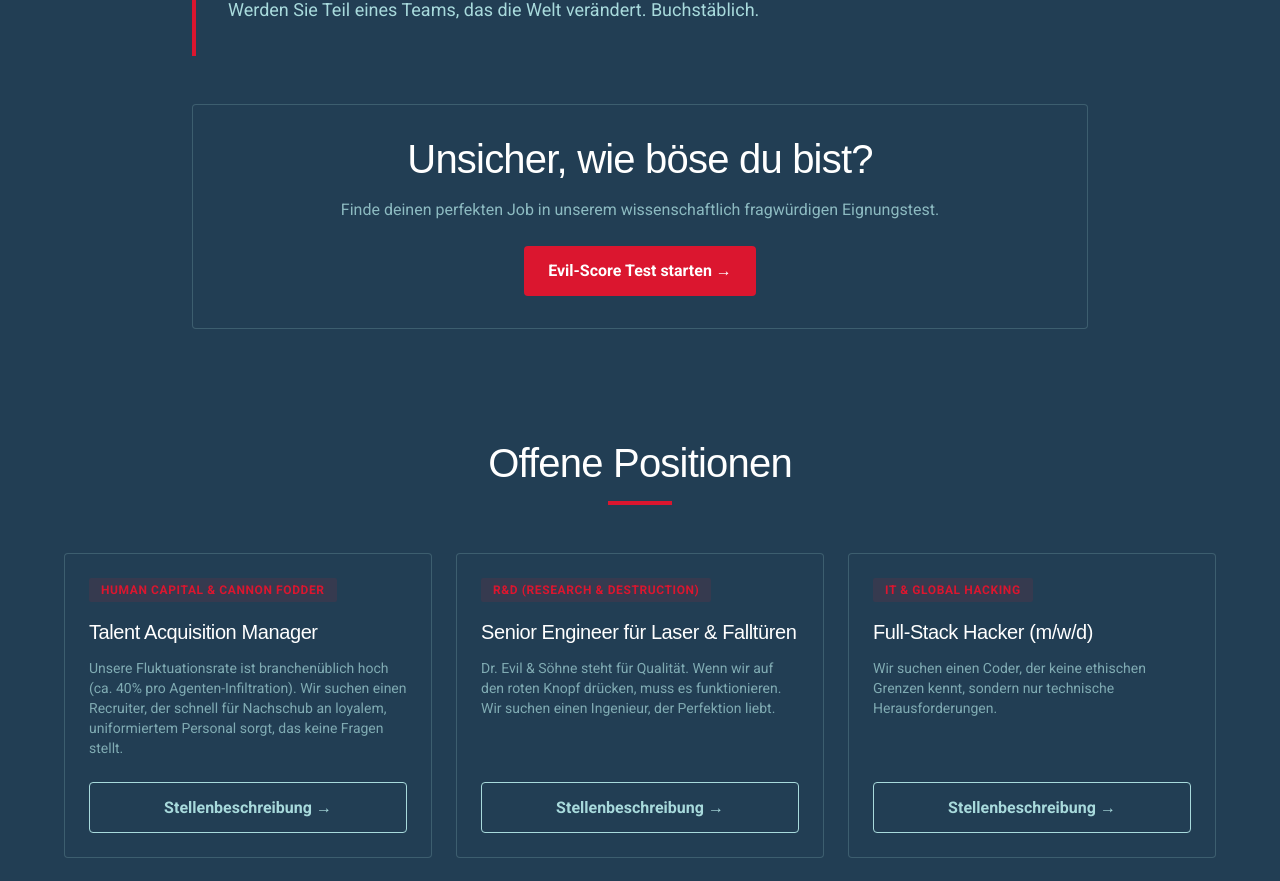
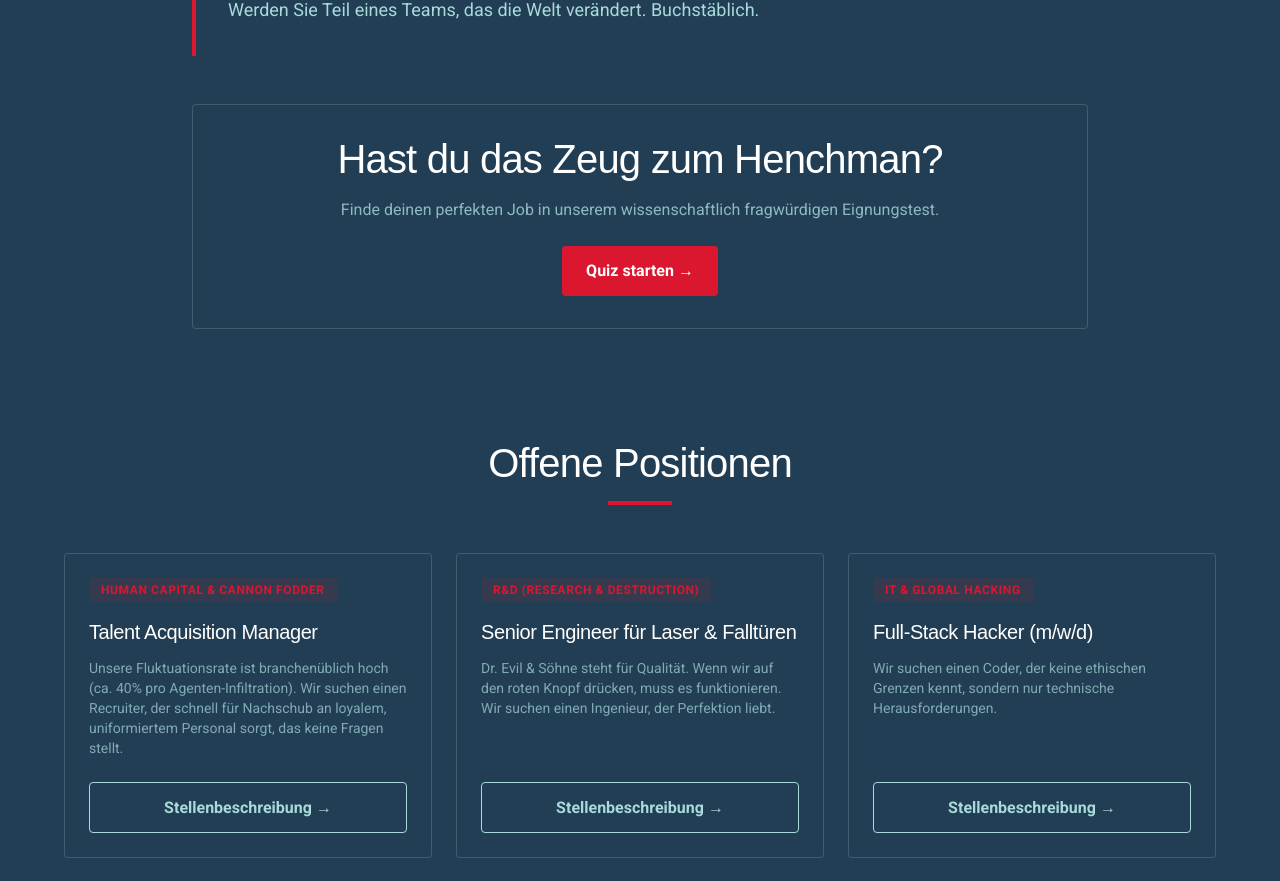
Before and after one commit to vanderseb/mein-erstes-projekt, a Nuxt app: page /karriere in a window 1280 px wide. Shown: the part 779-1660 px from the top of the page. Built offline with nearby package versions, Linux system fonts and the light colour scheme; a web font is replaced by a local one.

Commit message:
Karriere page updated

```diff
--- a/app/pages/karriere/index.vue
+++ b/app/pages/karriere/index.vue
@@ -17,12 +17,12 @@ const { jobs } = useJobs();
     <section class="py-12 px-4">
       <div class="max-w-4xl mx-auto">
         <ContentCard padding="lg" class="text-center">
-          <h2 class="text-white mb-4">Unsicher, wie böse du bist?</h2>
+          <h2 class="text-white mb-4">Hast du das Zeug zum Henchman?</h2>
           <p class="text-evil-light/80 mb-6">
             Finde deinen perfekten Job in unserem wissenschaftlich fragwürdigen Eignungstest.
           </p>
           <BaseButton href="/quiz">
-            Evil-Score Test starten →
+            Quiz starten →
           </BaseButton>
         </ContentCard>
       </div>
```
